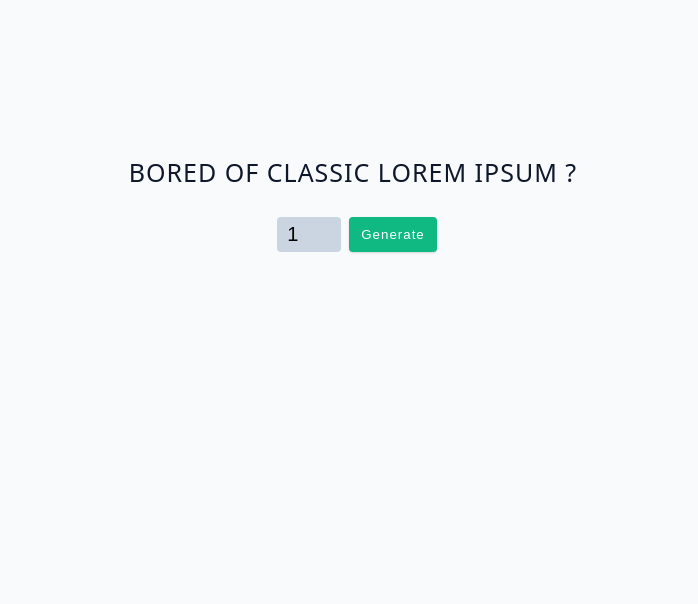
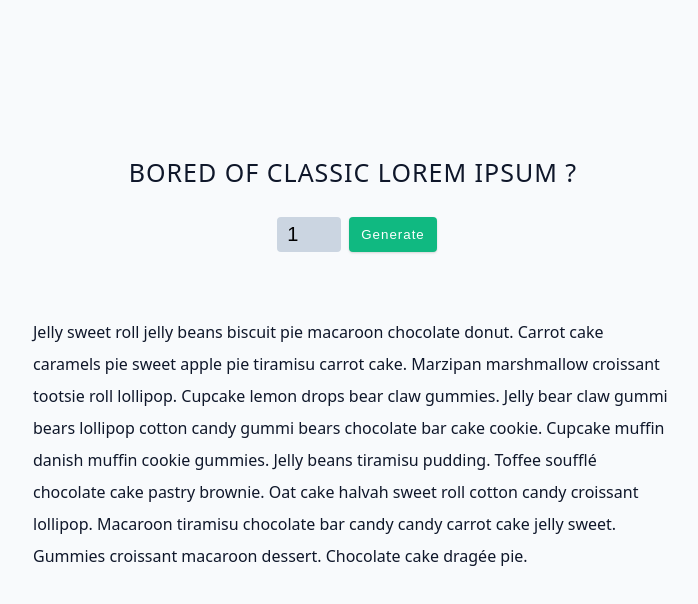
Before and after one commit to zayzou/Lorem-Pics, a React (Vite) app: page / in a window 1280 px wide. Both pictures are taken after a click on the button "Generate". Shown: the top 604 px of the page, without its empty margins (287-985 px from the left). Built offline with nearby package versions, Linux system fonts and the light colour scheme.

Commit message:
Render Text

```diff
--- a/package.json
+++ b/package.json
@@ -9,7 +9,7 @@
     "preview": "vite preview"
   },
   "dependencies": {
-    "nanoid": "^4.0.1",
+    "nanoid": "^4.0.2",
     "react": "^18.2.0",
     "react-dom": "^18.2.0"
   },
--- a/src/App.jsx
+++ b/src/App.jsx
@@ -1,5 +1,6 @@
 import { useState } from "react";
 import data from "./data";
+import { nanoid } from "nanoid";
 const App = () => {
   const [count, setCount] = useState(1);
   const [text, setText] = useState([]);
@@ -32,6 +33,11 @@ const App = () => {
           Generate
         </button>
       </form>
+      <article className="lorem-text">
+        {text.map((paragraph) => {
+          return <p key={nanoid()}>{paragraph}</p>;
+        })}
+      </article>
     </section>
   );
 };
```
Also changed, not shown: 1 other file (tests, documents, lock files or other folders).
